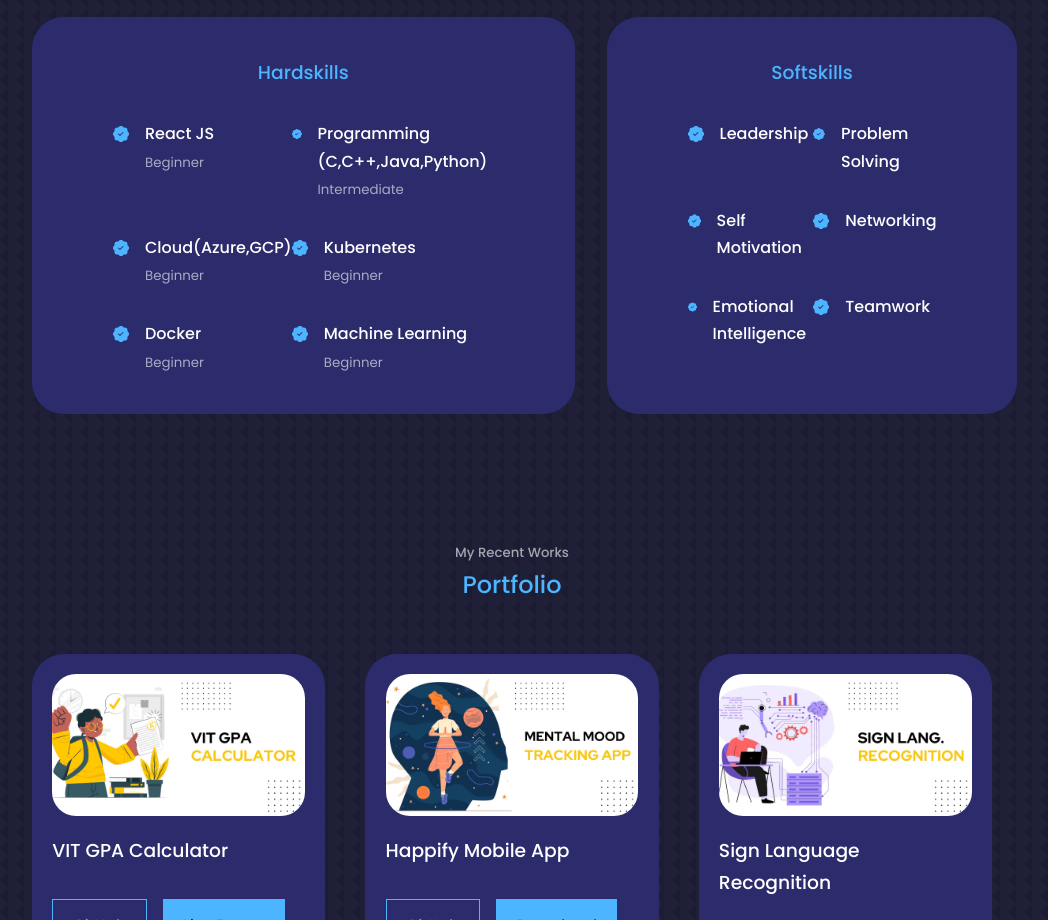
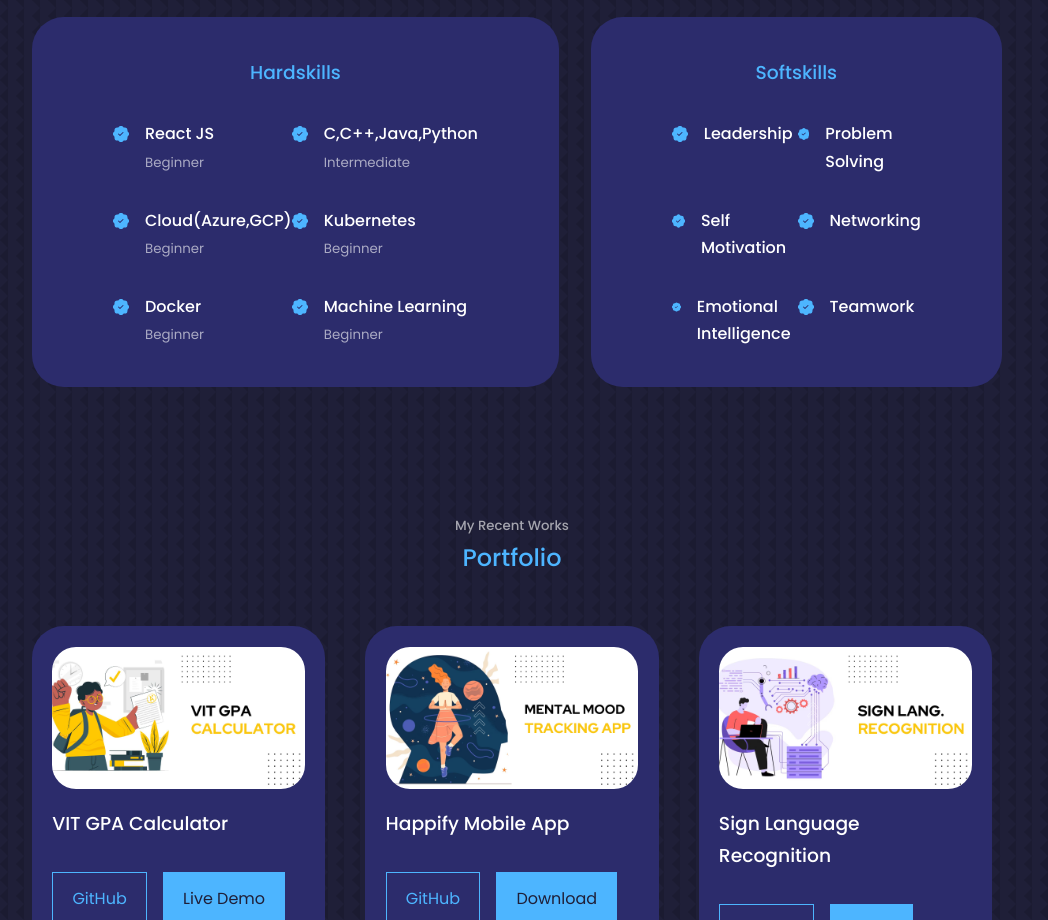
Before and after one commit to Its-Suryakumar/suryakumar, a React (Create React App) app: page / in a window 1280 px wide. Shown: the part 2120-3040 px from the top of the page, without its empty margins (128-1176 px from the left). Built offline with nearby package versions, Linux system fonts and the light colour scheme.

Commit message:
Experience

```diff
--- a/src/components/experience/experience.jsx
+++ b/src/components/experience/experience.jsx
@@ -20,7 +20,7 @@ const experience = () => {
               <article className='experience__details'>
                 <BsFillPatchCheckFill className='experience__details-icon'/>
                 <div>
-                <h4>Programming (C,C++,Java,Python)</h4>
+                <h4>C,C++,Java,Python</h4>
                 <small className='text-light'>Intermediate</small>
                 </div>
               </article>
```
